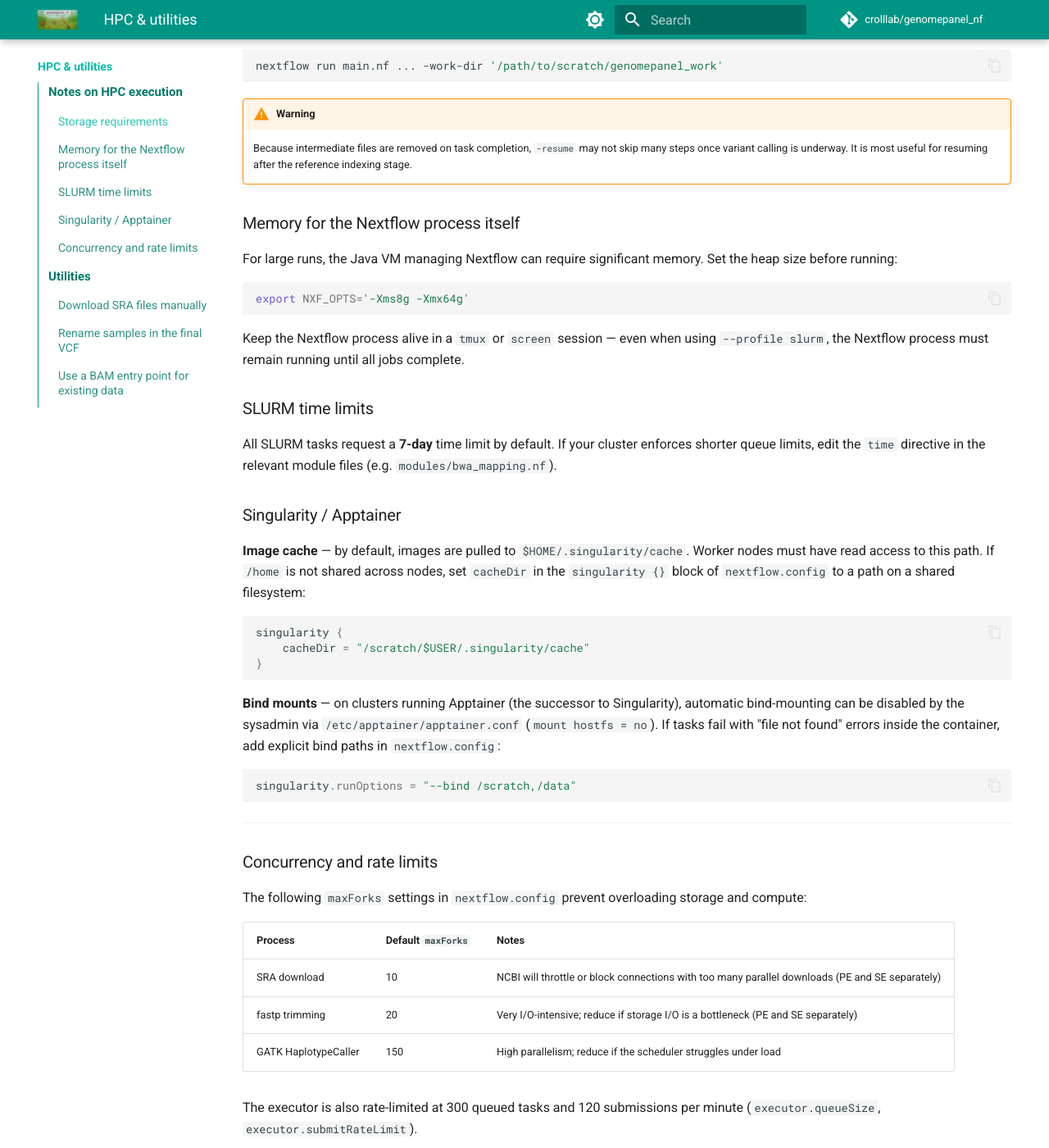
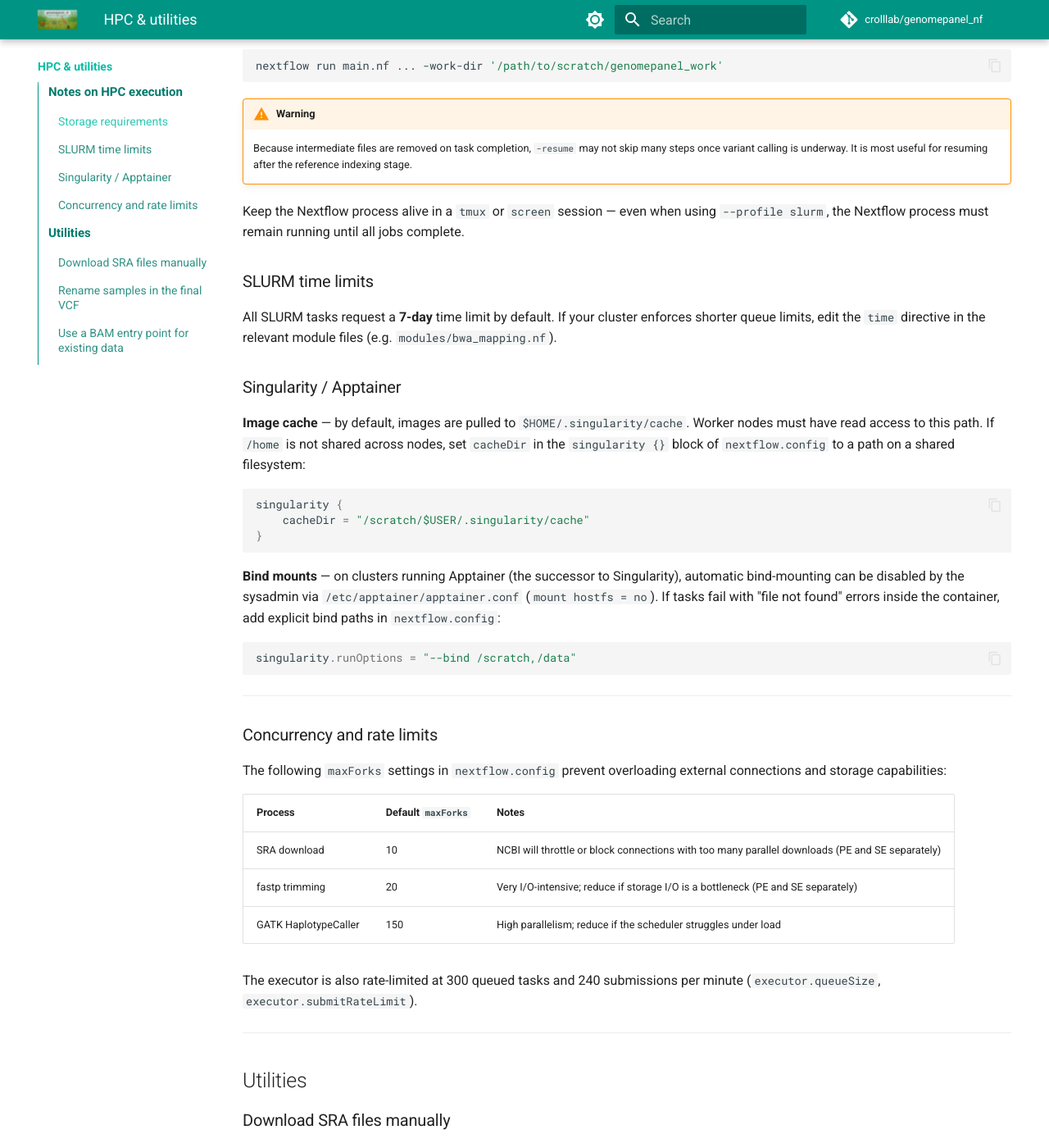
Before and after one commit to crolllab/genomepanel_nf, an MkDocs documentation site: the page built from docs/resources.md, in a window 1280 px wide and 1400 px high, scrolled down 357 px. Shown: the whole window at 82% size. Built offline with MkDocs 1.6.1 and Material for MkDocs 9.7.7, drawn with Linux system fonts in a browser that asks for light colours; comment, search, counter and statistics services are not loaded; the version menu is left out; some of the changed text lies outside the part shown.

Commit message:
docs: update configuration, getting-started, and resources pages

````diff
--- a/docs/resources.md
+++ b/docs/resources.md
@@ -12,14 +12,6 @@ nextflow run main.nf ... -work-dir '/path/to/scratch/genomepanel_work'
 
 !!! warning
     Because intermediate files are removed on task completion, `-resume` may not skip many steps once variant calling is underway. It is most useful for resuming after the reference indexing stage.
-
-### Memory for the Nextflow process itself
-
-For large runs, the Java VM managing Nextflow can require significant memory. Set the heap size before running:
-
-```bash
-export NXF_OPTS='-Xms8g -Xmx64g'
-```
 
 Keep the Nextflow process alive in a `tmux` or `screen` session — even when using `--profile slurm`, the Nextflow process must remain running until all jobs complete.
 
@@ -47,7 +39,7 @@ singularity.runOptions = "--bind /scratch,/data"
 
 ### Concurrency and rate limits
 
-The following `maxForks` settings in `nextflow.config` prevent overloading storage and compute:
+The following `maxForks` settings in `nextflow.config` prevent overloading external connections and storage capabilities:
 
 | Process | Default `maxForks` | Notes |
 |---------|-------------------|-------|
@@ -55,7 +47,7 @@ The following `maxForks` settings in `nextflow.config` prevent overloading stora
 | fastp trimming | 20 | Very I/O-intensive; reduce if storage I/O is a bottleneck (PE and SE separately) |
 | GATK HaplotypeCaller | 150 | High parallelism; reduce if the scheduler struggles under load |
 
-The executor is also rate-limited at 300 queued tasks and 120 submissions per minute (`executor.queueSize`, `executor.submitRateLimit`).
+The executor is also rate-limited at 300 queued tasks and 240 submissions per minute (`executor.queueSize`, `executor.submitRateLimit`).
 
 ---
 
````
Also changed, not shown: other parts of docs/resources.md (+5 -3 lines), docs/configuration.md (+3 -3 lines), docs/getting-started.md (+8 -14 lines).
